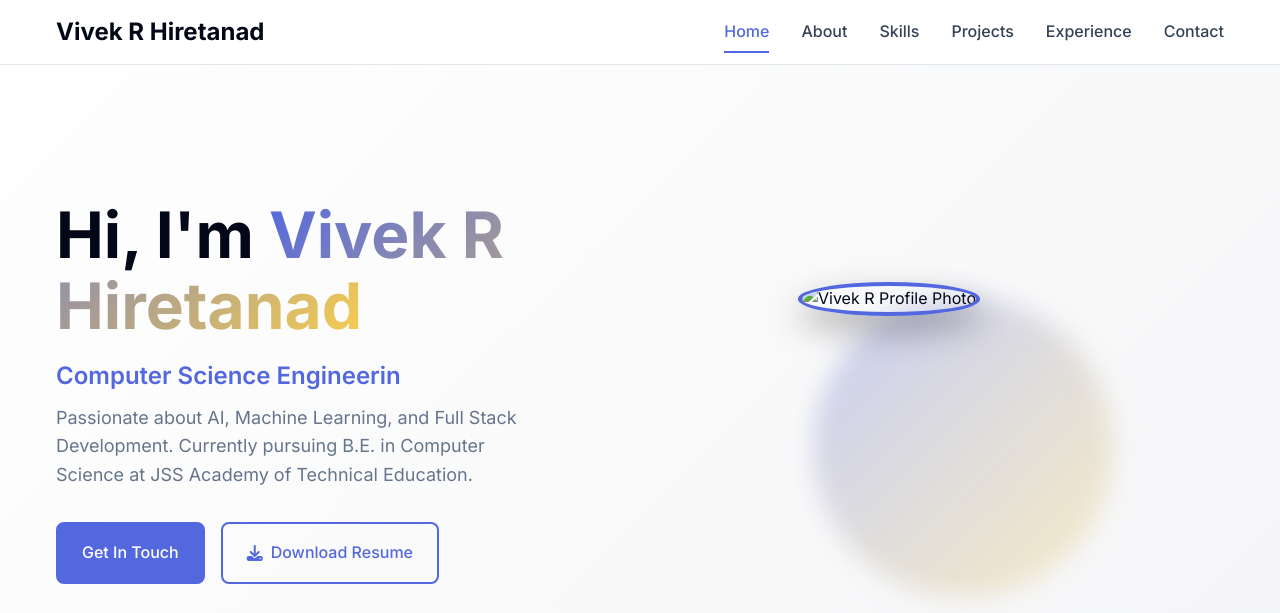
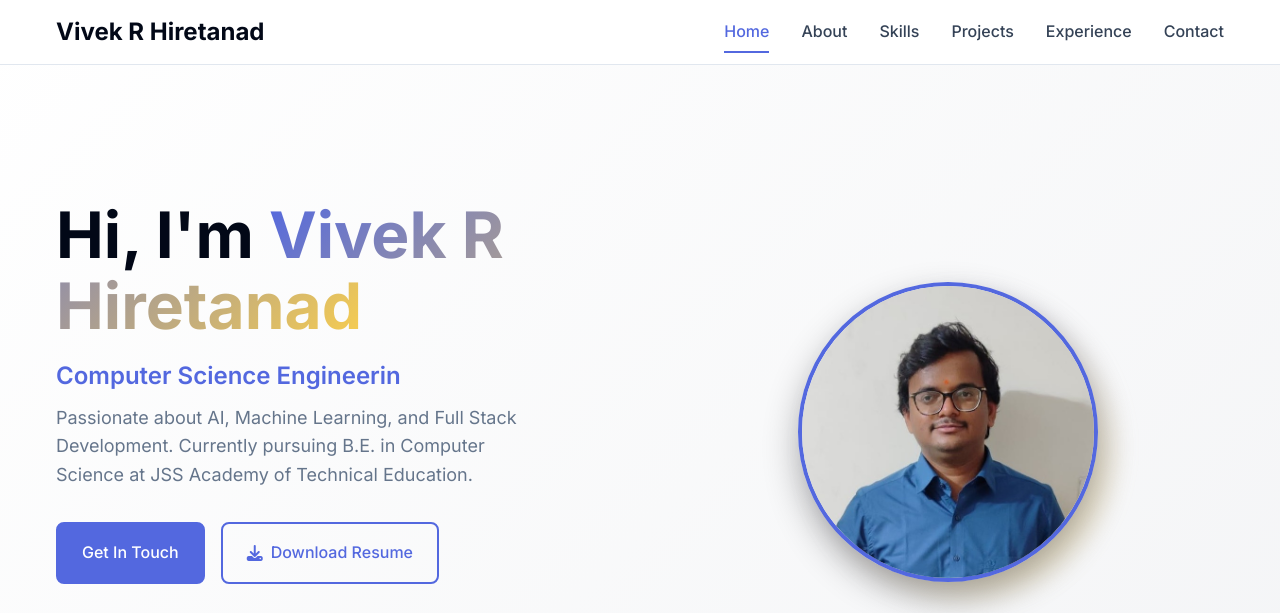
Before and after one commit to vivek-r-hiretanad/portfolio, a plain HTML site: page index.html in a window 1280 px wide. Shown: the top 613 px of the page. Drawn offline with Linux system fonts and the light colour scheme.

Commit message:
Update index.html

```diff
--- a/index.html
+++ b/index.html
@@ -83,7 +83,7 @@
                 </div>
                 <div class="hero-image">
                     <div class="image-container">
-                        <img src="Vivek_photo_new3.jpg" alt="Vivek R Profile Photo" class="profile-img">
+                        <img src="Vivek_profile_photo.jpg" alt="Vivek R Profile Photo" class="profile-img">
                         <div class="image-backdrop"></div>
                     </div>
                 </div>
```
